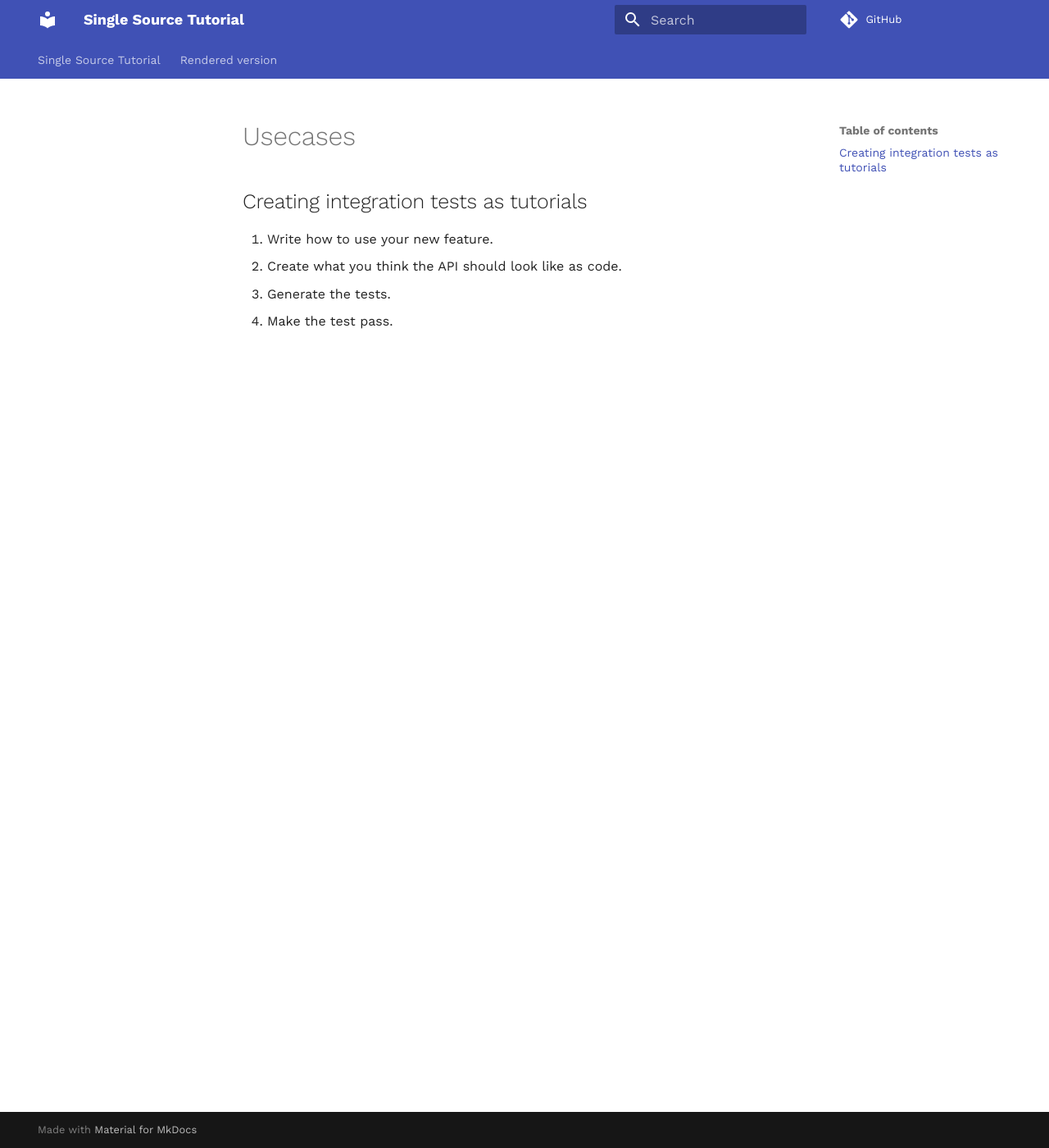
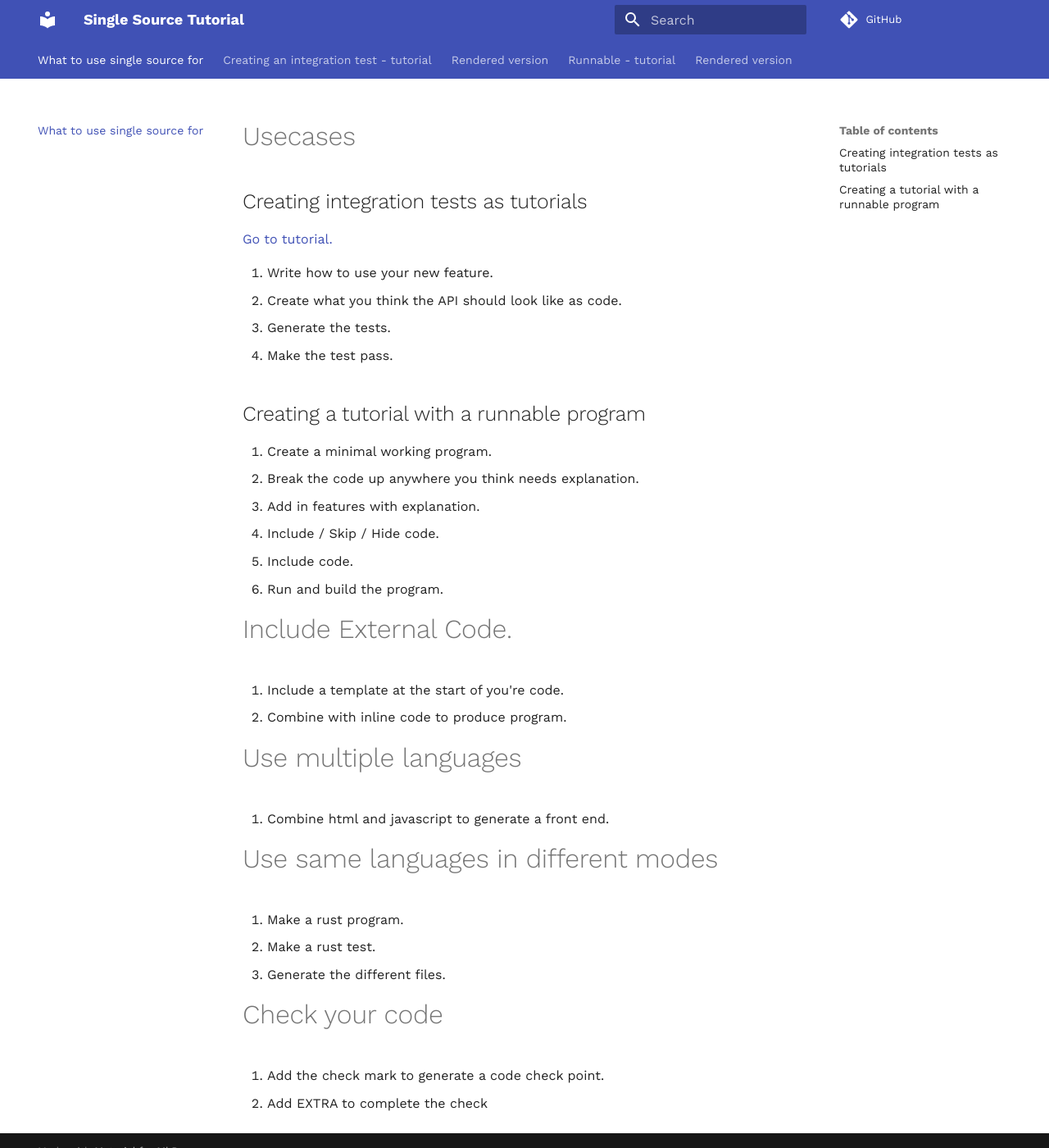
Before and after one commit to freesig/code_eater, an MkDocs documentation site: the page built from docs/usecase.md, in a window 1280 px wide and 1400 px high. Shown: the whole window at 82% size. Built offline with MkDocs 1.6.1 and Material for MkDocs 9.7.7, drawn with Linux system fonts in a browser that asks for light colours; comment, search, counter and statistics services are not loaded.

Commit message:
runnable

```diff
--- a/docs/usecase.md
+++ b/docs/usecase.md
@@ -1,6 +1,32 @@
 # Usecases
 ## Creating integration tests as tutorials
+[Go to tutorial.](../tutorial)
+
 1. Write how to use your new feature.
 2. Create what you think the API should look like as code.
 3. Generate the tests.
 4. Make the test pass.
+
+## Creating a tutorial with a runnable program
+1. Create a minimal working program.
+2. Break the code up anywhere you think needs explanation.
+3. Add in features with explanation.
+4. Include / Skip / Hide code.
+5. Include code.
+6. Run and build the program.
+
+# Include External Code.
+1. Include a template at the start of you're code.
+2. Combine with inline code to produce program.
+
+# Use multiple languages
+1. Combine html and javascript to generate a front end.
+
+# Use same languages in different modes
+1. Make a rust program.
+2. Make a rust test.
+3. Generate the different files.
+
+# Check your code
+1. Add the check mark to generate a code check point.
+2. Add EXTRA to complete the check
--- a/mkdocs.yml
+++ b/mkdocs.yml
@@ -4,8 +4,11 @@ site_name: Single Source Tutorial
 repo_url: https://github.com/freesig/single_source
 
 nav:
-  - Single Source Tutorial: tutorial.md
+  - What to use single source for: usecase.md
+  - Creating an integration test - tutorial: tutorial.md
   - Rendered version: tutorial_rendered.md
+  - Runnable - tutorial: runnable_tutorial.md
+  - Rendered version: runnable_tutorial_rendered.md
 
 # Theme
 theme:
```
Also changed, not shown: docs/runnable_tutorial.md (added, +85 -0 lines), docs/runnable_tutorial_rendered.md (added, +91 -0 lines).
